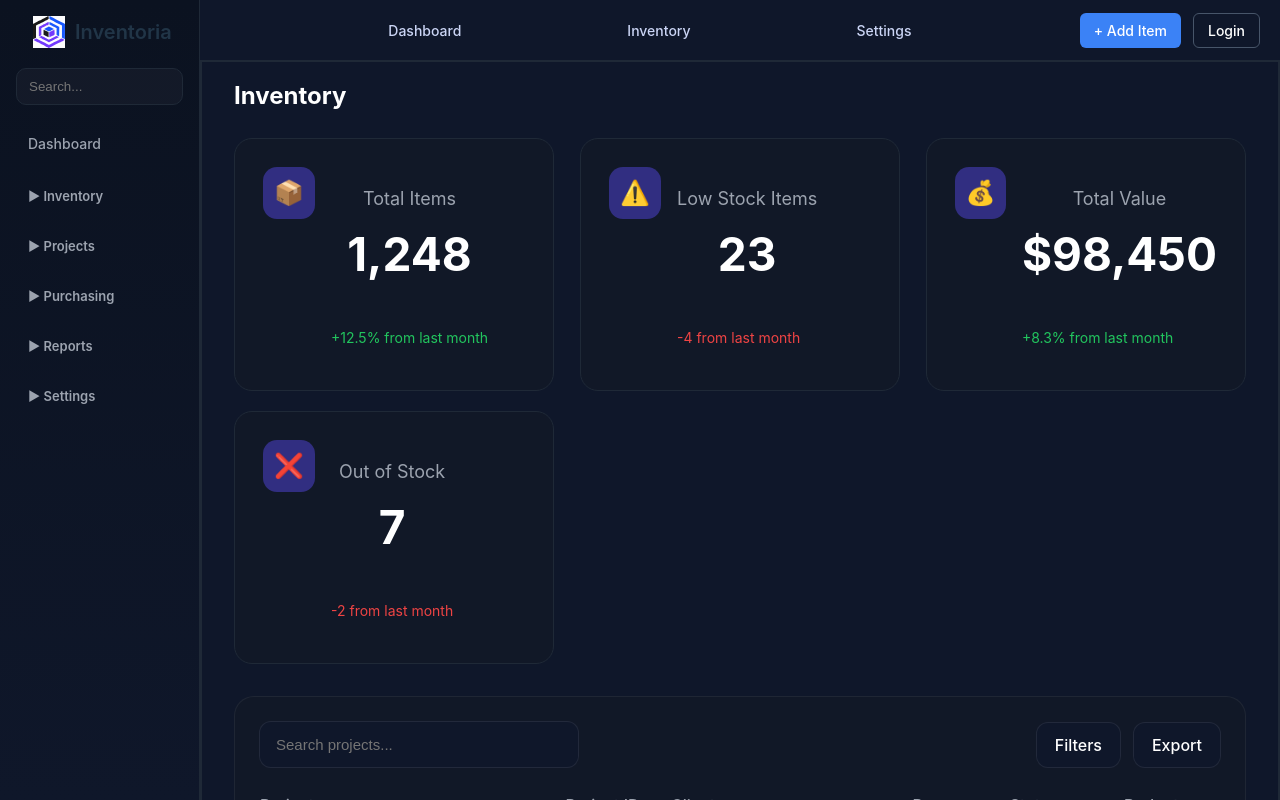
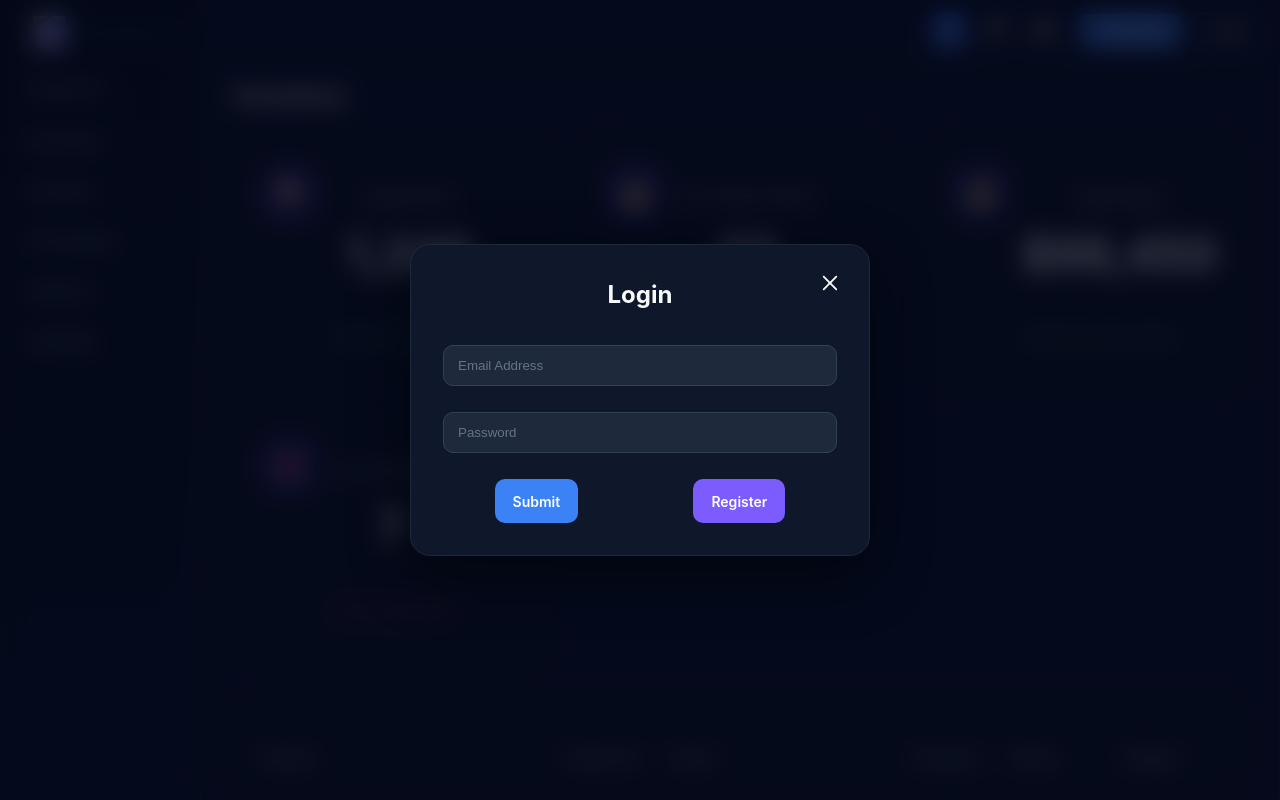
Before and after one commit to KloudKitsune/Inventory_System, a React (Vite) app: page / in a window 1280 px wide. Shown: the top 800 px of the page. Built offline with nearby package versions, Linux system fonts and the light colour scheme.

Commit message:
Feat: Added login and register modals as well as function to move between them. Updated the header links to icons and moved to right.

```diff
--- a/src/components/App/App.jsx
+++ b/src/components/App/App.jsx
@@ -1,10 +1,15 @@
+import { useState } from "react";
 import { Routes, Route } from "react-router-dom";
 
 import Header from "../../layout/Header/Header";
 import Sidebar from "../../layout/SideBar/SideBar";
 import Inventory from "../pages/Inventory/Inventory";
 
-// ✅ Correct import path
+// Modals
+import RegisterModal from "../auth/RegisterModal/RegisterModal";
+import LoginModal from "../auth/LoginModal/LoginModal";
+
+// Dashboard
 import Dashboard from "../pages/Dashboard/Dashboard";
 
 // Temporary data
@@ -15,10 +20,27 @@ const initialInventory = [
 ];
 
 function App() {
+  const [activeModal, setActiveModal] = useState("login");
+  // "login" | "register" | null
+
   return (
     <>
       {/* Header stays on top */}
       <Header />
+
+      {activeModal === "login" && (
+        <LoginModal
+          onClose={() => setActiveModal(null)}
+          onSwitchToRegister={() => setActiveModal("register")}
+        />
+      )}
+
+      {activeModal === "register" && (
+        <RegisterModal
+          onClose={() => setActiveModal(null)}
+          onSwitchToLogin={() => setActiveModal("login")}
+        />
+      )}
 
       <div className="app">
         {/* Sidebar */}
--- /dev/null
+++ b/src/components/ModalWithForm/ModalWithForm.css
@@ -0,0 +1,274 @@
+.modal {
+  position: fixed;
+  inset: 0;
+
+  display: flex;
+  justify-content: center;
+  align-items: center;
+
+  background-color: rgba(2, 6, 23, 0.75);
+  backdrop-filter: blur(12px);
+
+  visibility: hidden;
+  opacity: 0;
+
+  transition:
+    opacity 0.25s ease,
+    visibility 0.25s ease;
+
+  z-index: 1000;
+}
+
+.modal_opened {
+  visibility: visible;
+  opacity: 1;
+}
+
+.modal__content {
+  position: relative;
+
+  width: 100%;
+  max-width: 460px;
+  padding: 32px;
+  border-radius: 20px;
+  box-sizing: border-box;
+
+  background-color: #0f172a;
+  border: 1px solid #1e293b;
+  box-shadow: 0 20px 60px rgba(0, 0, 0, 0.45);
+
+  color: #f8fafc;
+}
+
+.modal__title {
+  margin: 0 0 24px;
+  justify-self: center;
+
+  font-size: 24px;
+  font-weight: 700;
+
+  color: #f8fafc;
+}
+
+.modal__close {
+  position: absolute;
+  top: 20px;
+  right: 20px;
+
+  width: 36px;
+  height: 36px;
+
+  border: none;
+  border-radius: 10px;
+
+  background-color: transparent;
+
+  display: flex;
+  justify-content: center;
+  align-items: center;
+
+  cursor: pointer;
+
+  transition: background-color 0.2s ease;
+}
+
+.modal__close:hover {
+  background-color: rgba(255, 255, 255, 0.08);
+}
+
+.modal__close img {
+  width: 18px;
+  height: 18px;
+  /* filter: invert(1); */
+}
+
+.modal__form {
+  display: flex;
+  flex-direction: column;
+  gap: 18px;
+}
+
+.modal__label {
+  display: flex;
+  flex-direction: column;
+
+  font-size: 14px;
+  font-weight: 500;
+
+  color: #cbd5e1;
+}
+
+.modal__input {
+  width: 100%;
+
+  margin-top: 8px;
+  padding: 12px 14px;
+
+  border-radius: 10px;
+  border: 1px solid #334155;
+
+  background-color: #1e293b;
+  color: #f8fafc;
+
+  box-sizing: border-box;
+
+  transition:
+    border-color 0.2s ease,
+    box-shadow 0.2s ease;
+}
+
+.modal__input::placeholder {
+  color: #64748b;
+}
+
+.modal__input:focus,
+.modal__input:focus-visible {
+  outline: none;
+
+  border-color: #3b82f6;
+
+  box-shadow: 0 0 0 3px rgba(59, 130, 246, 0.15);
+}
+
+.modal__button-group {
+  display: flex;
+  align-items: center;
+  gap: 12px;
+
+  margin-top: 8px;
+}
+
+.modal__button-group--stacked {
+  flex-direction: column;
+  align-items: stretch;
+}
+
+.modal__submit {
+  height: 44px;
+
+  padding: 0 18px;
+
+  border: none;
+  border-radius: 10px;
+
+  background-color: #3b82f6;
+  color: white;
+
+  font-size: 14px;
+  font-weight: 600;
+
+  cursor: pointer;
+
+  transition:
+    background-color 0.2s ease,
+    transform 0.15s ease,
+    opacity 0.2s ease;
+}
+
+.modal__submit:hover {
+  background-color: #2563eb;
+}
+
+.modal__submit:active {
+  transform: scale(0.98);
+}
+
+.modal__submit_disabled {
+  background-color: #334155;
+  color: #94a3b8;
+  cursor: not-allowed;
+}
+
+.modal__extra-actions {
+  display: flex;
+  gap: 12px;
+}
+
+.modal__link-button,
+.modal__button-cancel {
+  border: none;
+  background: transparent;
+
+  color: #94a3b8;
+
+  font-size: 14px;
+  font-weight: 600;
+
+  cursor: pointer;
+
+  transition: color 0.2s ease;
+}
+
+.modal__link-button:hover,
+.modal__button-cancel:hover {
+  color: #f8fafc;
+}
+
+.modal__error {
+  color: #ef4444;
+
+  font-size: 14px;
+  font-weight: 500;
+
+  margin-top: -8px;
+}
+
+.modal__legend {
+  margin-bottom: 12px;
+
+  color: #f8fafc;
+
+  font-size: 14px;
+  font-weight: 600;
+}
+
+.modal__radio-buttons {
+  border: none;
+  padding: 0;
+
+  display: flex;
+  flex-direction: column;
+  gap: 10px;
+}
+
+.modal__label_type_radio {
+  display: flex;
+  align-items: center;
+  gap: 10px;
+
+  color: #cbd5e1;
+}
+
+.modal__radio-input {
+  width: 16px;
+  height: 16px;
+
+  accent-color: #3b82f6;
+}
+
+.modal__confirm-text {
+  margin: 0;
+
+  text-align: center;
+
+  font-size: 18px;
+  font-weight: 600;
+
+  color: #f8fafc;
+}
+
+.modal__confirm-text:last-of-type {
+  margin-bottom: 32px;
+}
+
+.confirm-delete__delete-button {
+  background: transparent;
+  border: none;
+
+  color: #ef4444;
+
+  font-size: 16px;
+  font-weight: 700;
+
+  cursor: pointer;
+}
--- /dev/null
+++ b/src/components/ModalWithForm/ModalWithForm.jsx
@@ -0,0 +1,54 @@
+import "./ModalWithForm.css";
+import closebtn from "../../assets/closeicon-white.svg";
+
+function ModalWithForm({
+  children,
+  title,
+  buttonText = "Save",
+  isOpen,
+  onClose,
+  onSubmit,
+  isValid = true,
+  extraActions,
+  buttonGroupVariant,
+  submitButtonClass = "",
+}) {
+  return (
+    <div className={`modal ${isOpen ? "modal_opened" : ""}`}>
+      <div className="modal__content">
+        <h2 className="modal__title">{title}</h2>
+        <button onClick={onClose} type="button" className="modal__close">
+          <img src={closebtn} alt="close" />
+        </button>
+
+        <form className="modal__form" onSubmit={onSubmit}>
+          {children}
+
+          <div
+            className={`modal__button-group ${
+              buttonGroupVariant
+                ? `modal__button-group--${buttonGroupVariant}`
+                : ""
+            }`}
+          >
+            <button
+              type="submit"
+              className={`modal__submit ${submitButtonClass} ${
+                isValid ? "modal__submit_active" : "modal__submit_disabled"
+              }`}
+              disabled={!isValid}
+            >
+              {buttonText}
+            </button>
+
+            {extraActions && (
+              <div className="modal__extra-actions">{extraActions}</div>
+            )}
+          </div>
+        </form>
+      </div>
+    </div>
+  );
+}
+
+export default ModalWithForm;
--- /dev/null
+++ b/src/components/auth/LoginModal/LoginModal.css
@@ -0,0 +1,25 @@
+.modal__link-button {
+  height: 44px;
+  padding: 0 18px;
+
+  border: none;
+  border-radius: 10px;
+
+  background-color: #3b82f6;
+  color: white;
+
+  font-size: 14px;
+  font-weight: 600;
+
+  cursor: pointer;
+
+  transition:
+    background-color 0.2s ease,
+    transform 0.15s ease,
+    opacity 0.2s ease;
+  background-color: #7c5cff;
+}
+
+.modal__button-group {
+  justify-content: space-around;
+}
--- /dev/null
+++ b/src/components/auth/LoginModal/LoginModal.jsx
@@ -0,0 +1,43 @@
+import ModalWithForm from "../../ModalWithForm/ModalWithForm";
+import "./LoginModal.css";
+
+function LoginModal({ onClose, onSwitchToRegister }) {
+  return (
+    <ModalWithForm
+      title="Login"
+      buttonText="Submit"
+      isOpen={true}
+      onClose={onClose}
+      onSubmit={(e) => e.preventDefault()}
+      extraActions={
+        <button
+          type="button"
+          className="modal__link-button"
+          onClick={onSwitchToRegister}
+        >
+          Register
+        </button>
+      }
+    >
+      <input
+        className="modal__input"
+        type="email"
+        name="email"
+        placeholder="Email Address"
+        autoComplete="email"
+        required
+      />
+
+      <input
+        className="modal__input"
+        type="password"
+        name="password"
+        placeholder="Password"
+        autoComplete="current-password"
+        required
+      />
+    </ModalWithForm>
+  );
+}
+
+export default LoginModal;
--- /dev/null
+++ b/src/components/auth/RegisterModal/RegisterModal.jsx
@@ -0,0 +1,60 @@
+import ModalWithForm from "../../ModalWithForm/ModalWithForm";
+
+function RegisterModal({ onClose, onSwitchToLogin }) {
+  return (
+    <ModalWithForm
+      title="User Registration"
+      buttonText="Submit"
+      isOpen={true}
+      onClose={onClose}
+      onSubmit={(e) => e.preventDefault()}
+      extraActions={
+        <button
+          type="button"
+          className="modal__link-button"
+          onClick={onSwitchToLogin}
+        >
+          Back to Login
+        </button>
+      }
+    >
+      <input
+        className="modal__input"
+        type="text"
+        name="fullName"
+        placeholder="Full Name"
+        autoComplete="name"
+        required
+      />
+
+      <input
+        className="modal__input"
+        type="email"
+        name="email"
+        placeholder="Email Address"
+        autoComplete="email"
+        required
+      />
+
+      <input
+        className="modal__input"
+        type="password"
+        name="password"
+        placeholder="Password"
+        autoComplete="new-password"
+        required
+      />
+
+      <input
+        className="modal__input"
+        type="password"
+        name="confirmPassword"
+        placeholder="Confirm Password"
+        autoComplete="new-password"
+        required
+      />
+    </ModalWithForm>
+  );
+}
+
+export default RegisterModal;
--- a/src/components/pages/Dashboard/Dashboard.jsx
+++ b/src/components/pages/Dashboard/Dashboard.jsx
@@ -43,12 +43,13 @@ export default function Dashboard() {
       <div className="dashboard__panel">
         <div className="dashboard__panel-header">
           <div className="dashboard__search">
-            <input type="text" placeholder="Search projects..." />
+            {/* PENDING */}
+            {/* <input type="text" placeholder="Search projects..." /> */}
           </div>
 
           <div className="dashboard__actions">
-            <button>Filters</button>
-            <button>Export</button>
+            {/* <button>Filters</button>
+            <button>Export</button> */}
           </div>
         </div>
 
--- a/src/layout/Header/Header.css
+++ b/src/layout/Header/Header.css
@@ -1,18 +1,27 @@
 .header {
   display: flex;
+  justify-content: flex-end;
   align-items: center;
-  justify-content: space-between;
 
   position: fixed;
   top: 0;
   left: 200px;
   right: 0;
+
   height: 60px;
-  z-index: 50;
   padding: 0 20px;
   box-sizing: border-box;
+
   background-color: #0f172a;
   color: white;
+
+  z-index: 50;
+}
+
+.header__right {
+  display: flex;
+  align-items: center;
+  gap: 20px;
 }
 
 .header__logo {
@@ -28,29 +37,39 @@
 }
 
 .header__logo-img {
-  width: 32px;
-  height: 32px;
+  width: 24px;
+  height: 24px;
+  display: block;
+  margin: auto;
+  transform: translateX(1px);
 }
 
 .header__nav {
   display: flex;
-  gap: 150px;
-  flex: 1;
-  justify-content: center;
-  min-width: 0;
+  align-items: center;
+  gap: 12px;
 }
 
 .header__link {
-  color: #cbd5f5;
-  text-decoration: none;
-  font-size: 14px;
-  transition: color 0.2s;
-  border-radius: 4px;
-  padding: 6px 8px;
+  display: flex;
+  align-items: center;
+  justify-content: center;
+  width: 35px;
+  height: 35px;
+
+  border-radius: 10px;
+
+  transition:
+    background-color 0.2s ease,
+    transform 0.15s ease;
 }
 
 .header__link:hover {
-  color: white;
+  background-color: #1e293b;
+}
+
+.header__link.active {
+  background-color: #2563eb;
 }
 
 .header__link:focus,
@@ -62,9 +81,8 @@
 
 .header__actions {
   display: flex;
+  align-items: center;
   gap: 12px;
-  flex: 0 0 auto;
-  margin-left: auto;
 }
 
 .header__button {
@@ -75,7 +93,9 @@
   color: white;
   cursor: pointer;
   font-size: 14px;
-  transition: background-color 0.2s ease, box-shadow 0.2s ease;
+  transition:
+    background-color 0.2s ease,
+    box-shadow 0.2s ease;
 }
 
 .header__button:hover {
--- a/src/layout/Header/Header.jsx
+++ b/src/layout/Header/Header.jsx
@@ -1,40 +1,48 @@
 import { useEffect } from "react";
 import "./Header.css";
 import { NavLink } from "react-router-dom";
-// import inventoriaLogo from "../../assets/inventoria.svg";
+
+import home from "../../assets/home.svg";
+import inventory from "../../assets/inventory.svg";
+import settings from "../../assets/settings.svg";
 
 function Header() {
   useEffect(() => {
     console.log("Header mounted");
   }, []);
+
   return (
     <header className="header">
-      {/* <div className="header__logo">
+      <div className="header__right">
+        <nav className="header__nav">
+          <NavLink to="/" className="header__link">
+            <img src={home} alt="Home logo" className="header__logo-img" />
+          </NavLink>
+
+          <NavLink to="/inventory" className="header__link">
             <img
-          src={inventoriaLogo}
-          alt="Inventoria logo"
+              src={inventory}
+              alt="Inventory logo"
               className="header__logo-img"
             />
-        <h1>Inventoria</h1>
-      </div> */}
+          </NavLink>
 
-      <nav className="header__nav">
-        <NavLink to="/" className="header__link">
-          Dashboard
-        </NavLink>
-        <NavLink to="/inventory" className="header__link">
-          Inventory
-        </NavLink>
           <NavLink to="/settings" className="header__link">
-          Settings
+            <img
+              src={settings}
+              alt="Settings logo"
+              className="header__logo-img"
+            />
           </NavLink>
         </nav>
 
         <div className="header__actions">
           <button className="header__button">+ Add Item</button>
+
           <button className="header__button header__button--secondary">
             Login
           </button>
+        </div>
       </div>
     </header>
   );
--- a/src/layout/SideBar/SideBar.jsx
+++ b/src/layout/SideBar/SideBar.jsx
@@ -68,7 +68,8 @@ export default function Sidebar() {
         </div>
 
         {/* Search */}
-        <input className="search" placeholder="Search..." />
+        {/* PENDING */}
+        {/* <input className="search" placeholder="Search..." /> */}
 
         {/* Static Links */}
         <div className="links">
```
Also changed, not shown: src/assets/closeicon-white.svg (added), src/assets/closeicon.svg (added). Lines whose indentation alone changed are shown as unchanged.
